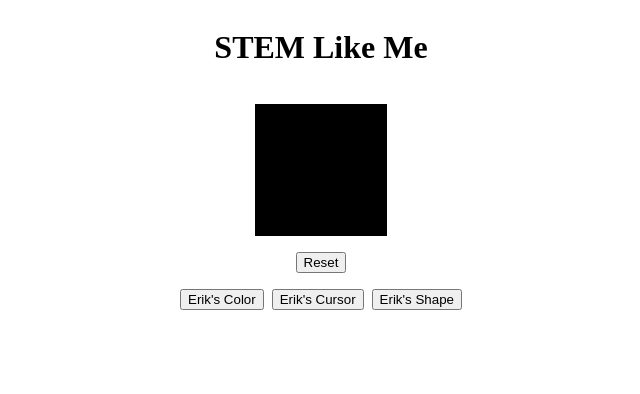
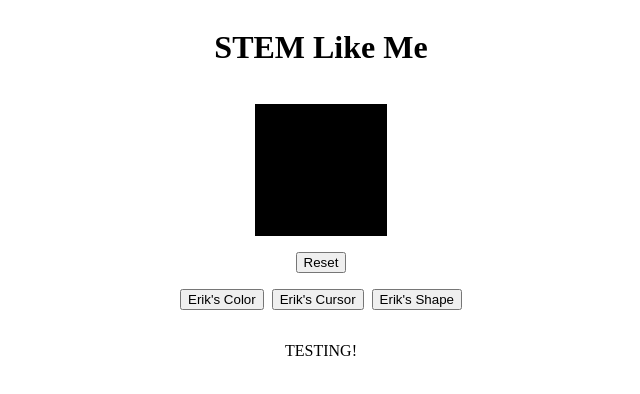
Before and after one commit to 1Mill/cwu-stem-like-me, a Nuxt app in the folder src/: page / in a window 1280 px wide. Shown: the top 394 px of the page, without its empty margins (319-959 px from the left). Built offline with nearby package versions, Linux system fonts and the light colour scheme.

Commit message:
Add testing from laptop

```diff
--- a/src/pages/index.vue
+++ b/src/pages/index.vue
@@ -18,6 +18,8 @@
 				Erik's Shape
 			</button>
 		</section>
+
+		<p>TESTING!</p>
 
 		<!-- List of valid colors -->
 		<!-- https://www.w3schools.com/cssref/css_colors.php -->
```
